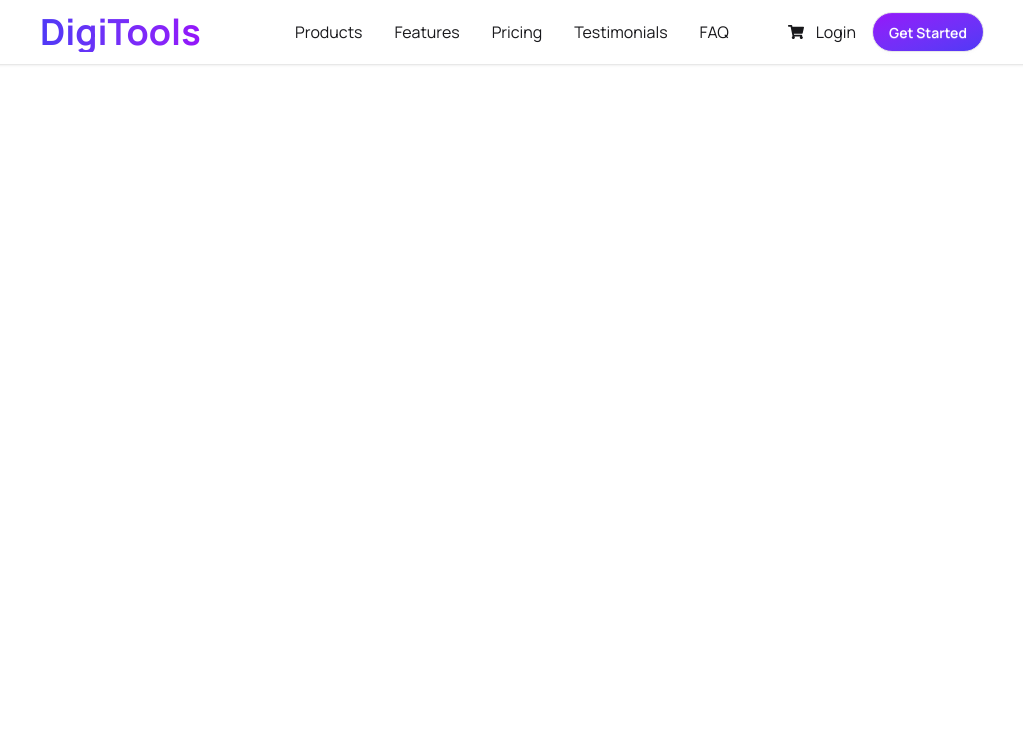
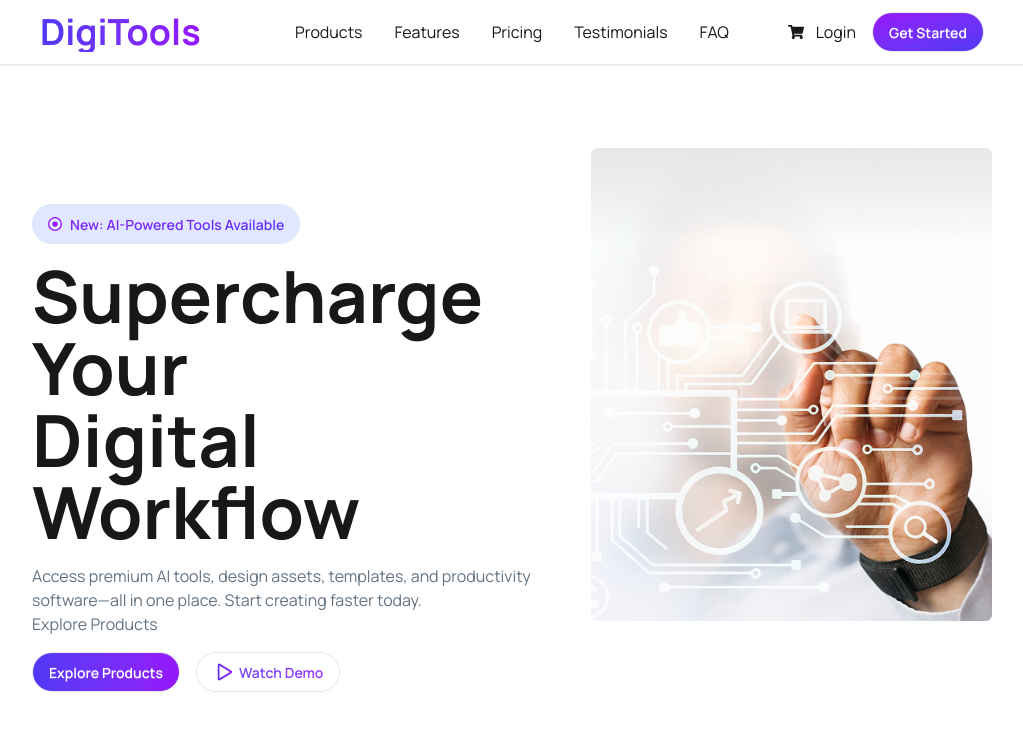
Before and after one commit to Rakib-740/A6-DigiTools, a React (Vite) app: page / in a window 1280 px wide. Shown: the top 730 px of the page, without its empty margins (128-1151 px from the left). Built offline with nearby package versions, Linux system fonts and the light colour scheme.

Commit message:
banner section done

```diff
--- a/src/App.jsx
+++ b/src/App.jsx
@@ -1,4 +1,5 @@
 import "./App.css";
+import Banner from "./Components/Banner/Banner";
 import Navbar from "./Components/Navbar/Navbar";
 
 function App() {
@@ -7,7 +8,9 @@ function App() {
       <header>
          <Navbar />
       </header>
-      <main></main>
+      <main>
+        <Banner />
+      </main>
       <footer></footer>
     </>
   );
--- /dev/null
+++ b/src/Components/Banner/Banner.jsx
@@ -0,0 +1,34 @@
+import React from 'react';
+import BannerImg from "../../assets/banner.png";
+import { FaRegCircleDot } from 'react-icons/fa6';
+import Play1 from '../../assets/Play.png';
+
+const Banner = () => {
+    return (
+        <div className='w-3/4 mx-auto'>
+            <div className='flex gap-15 my-15 justify-between'>
+                <div className='flex flex-col mt-20'>
+                    <div className='bg-[#E1E7FF] btn border-none shadow-none rounded-full w-max mb-4'>
+                        <button className='text-transparent bg-clip-text bg-linear-to-tl from-[#4F39F6] to-[#9514FA] flex items-center gap-2'>
+                        <FaRegCircleDot className="text-[#9514FA]"/>
+                        New: AI-Powered Tools Available</button>
+                    </div>
+                    <h1 className='text-7xl font-bold mb-4'>Supercharge Your <br /> Digital Workflow</h1>
+                    <p className='text-[#627382] mb-4'>Access premium AI tools, design assets, templates, and productivity <br />software—all in one place. Start creating faster today.<br />Explore Products
+                    </p>
+                    <div className='flex gap-4'>
+                        <button className='btn rounded-full bg-linear-to-r from-[#4F39F6] to-[#9514FA] text-white'>Explore Products</button>
+                        <button className='btn bg-transparent rounded-full bg-linear-to-r from-[#4F39F6] to-[#9514FA] text-transparent bg-clip-text'>
+                            <img src={Play1} alt="" />
+                            Watch Demo</button>
+                    </div>
+                </div>
+                <div className='mt-6'>
+                    <img src={BannerImg} alt="" />
+                </div>
+            </div>
+        </div>
+    );
+};
+
+export default Banner;
```
